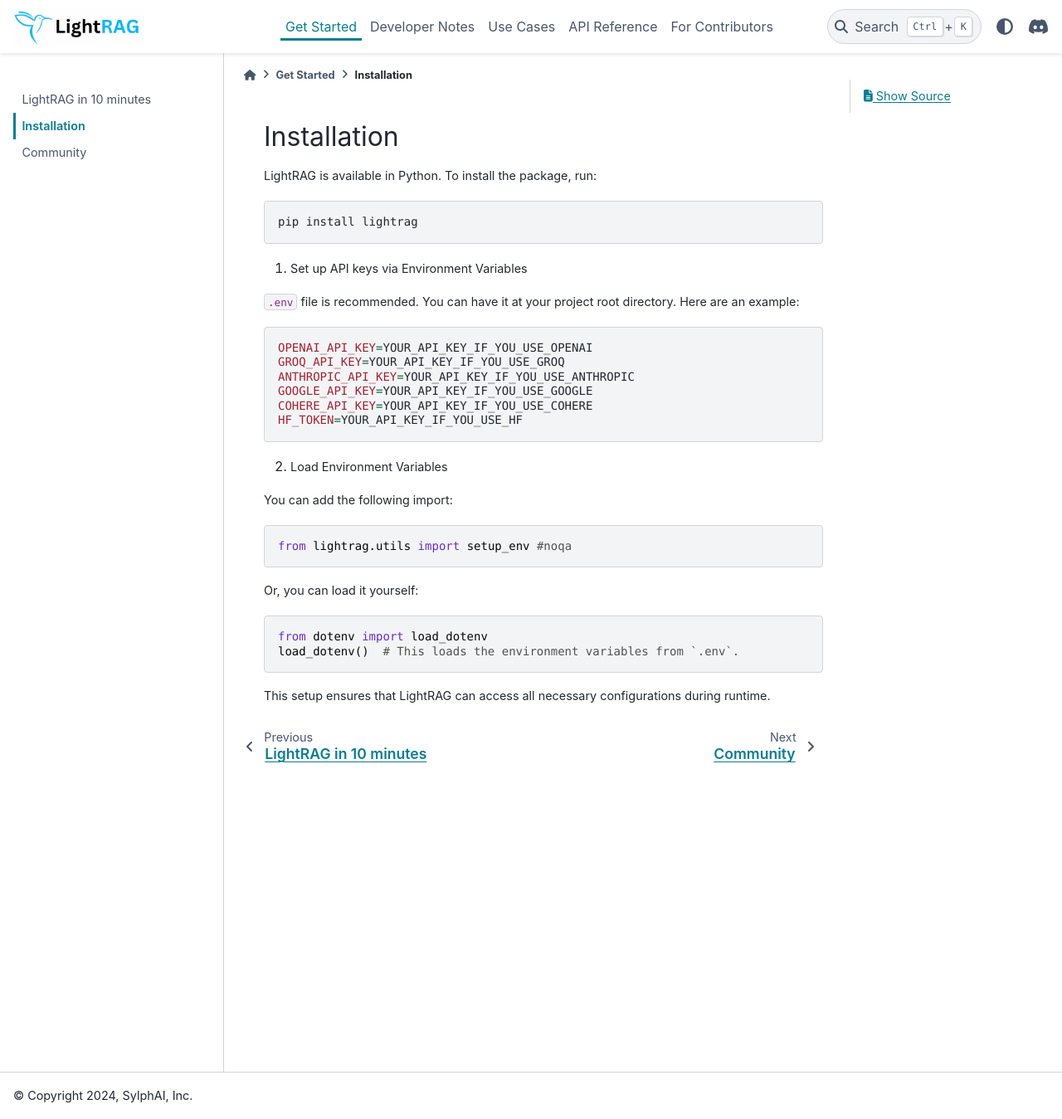
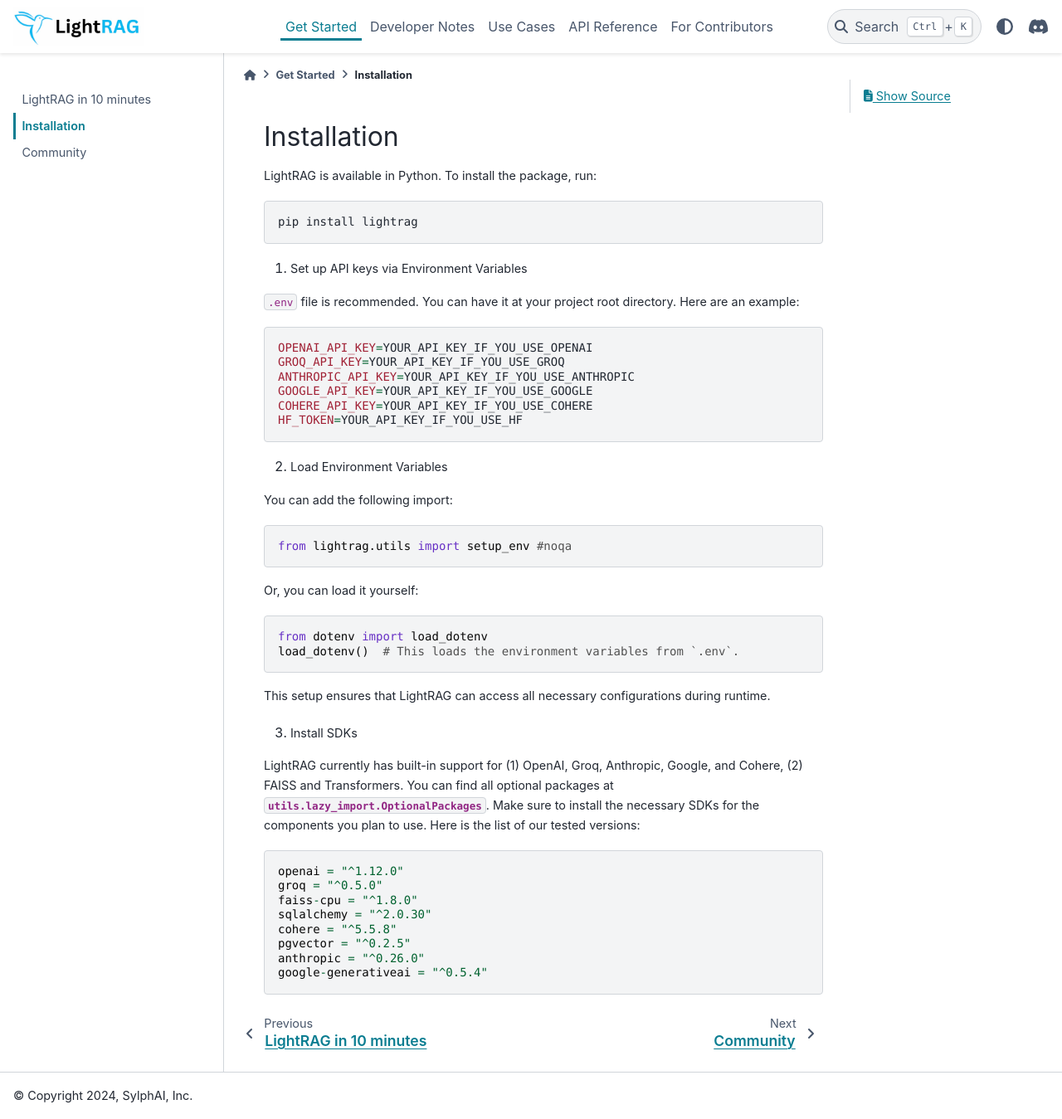
Before and after one commit to SylphAI-Inc/AdalFlow, a Sphinx documentation site: the page built from docs/source/get_started/installation.rst, in a window 1280 px wide and 1349 px high. Shown: the whole window at 83% size. Built offline with Sphinx 7.4.7 and the PyData theme 0.15.4, drawn with Linux system fonts in a browser that asks for light colours; pages that are not in the unit, such as notebooks, are missing from menus.

Commit message:
install instruction

```diff
--- a/docs/source/get_started/installation.rst
+++ b/docs/source/get_started/installation.rst
@@ -44,6 +44,28 @@ Or, you can load it yourself:
 
 This setup ensures that LightRAG can access all necessary configurations during runtime.
 
+3. Install SDKs
+
+LightRAG currently has built-in support for (1) OpenAI, Groq, Anthropic, Google, and Cohere, (2) FAISS and Transformers.
+You can find all optional packages at :class:`utils.lazy_import.OptionalPackages`.
+Make sure to install the necessary SDKs for the components you plan to use.
+Here is the list of our tested versions:
+
+.. code-block::
+
+    openai = "^1.12.0"
+    groq = "^0.5.0"
+    faiss-cpu = "^1.8.0"
+    sqlalchemy = "^2.0.30"
+    cohere = "^5.5.8"
+    pgvector = "^0.2.5"
+    anthropic = "^0.26.0"
+    google-generativeai = "^0.5.4"
+
+
+
+
+
 
 .. Poetry Installation
 .. --------------------------
```
